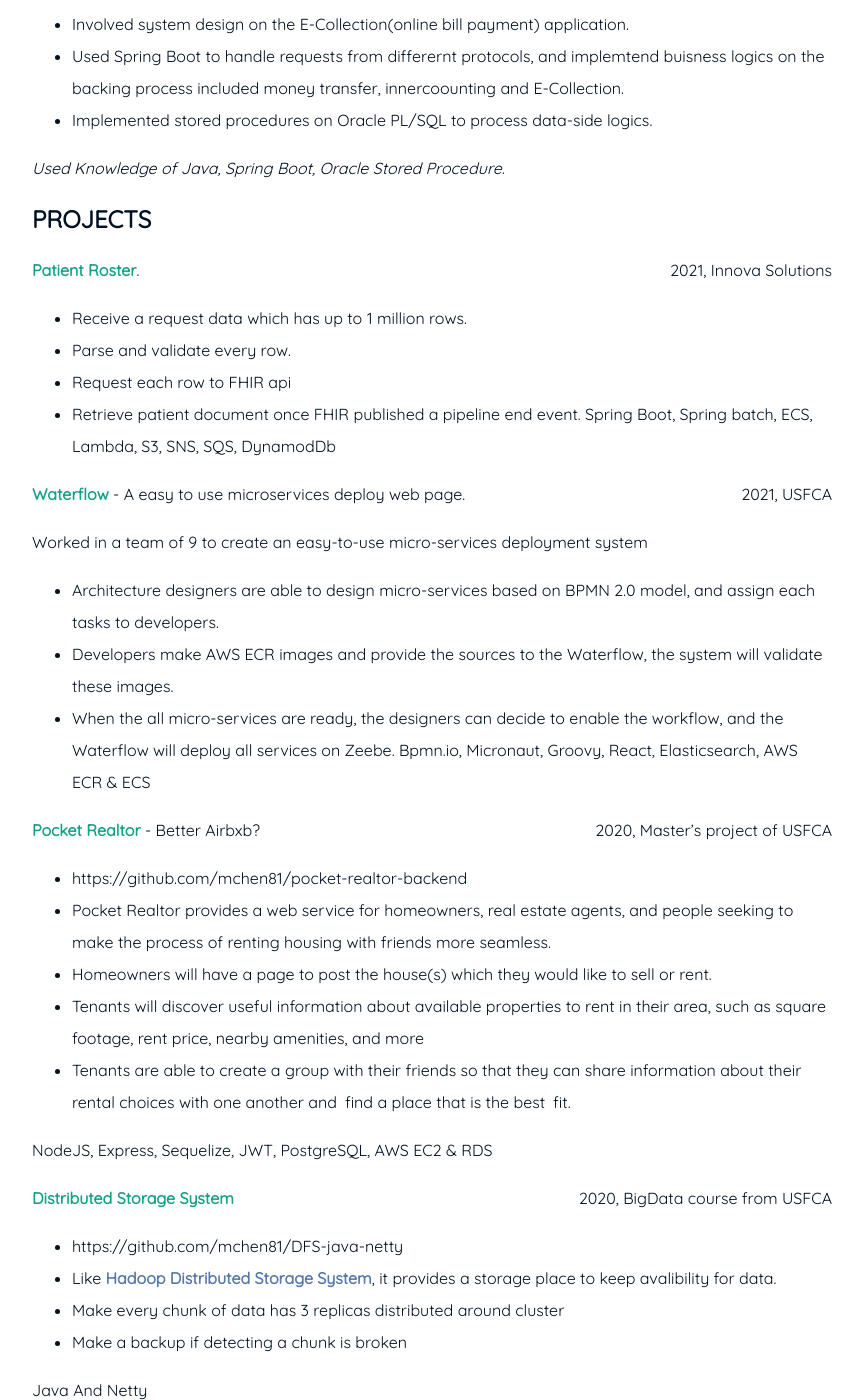
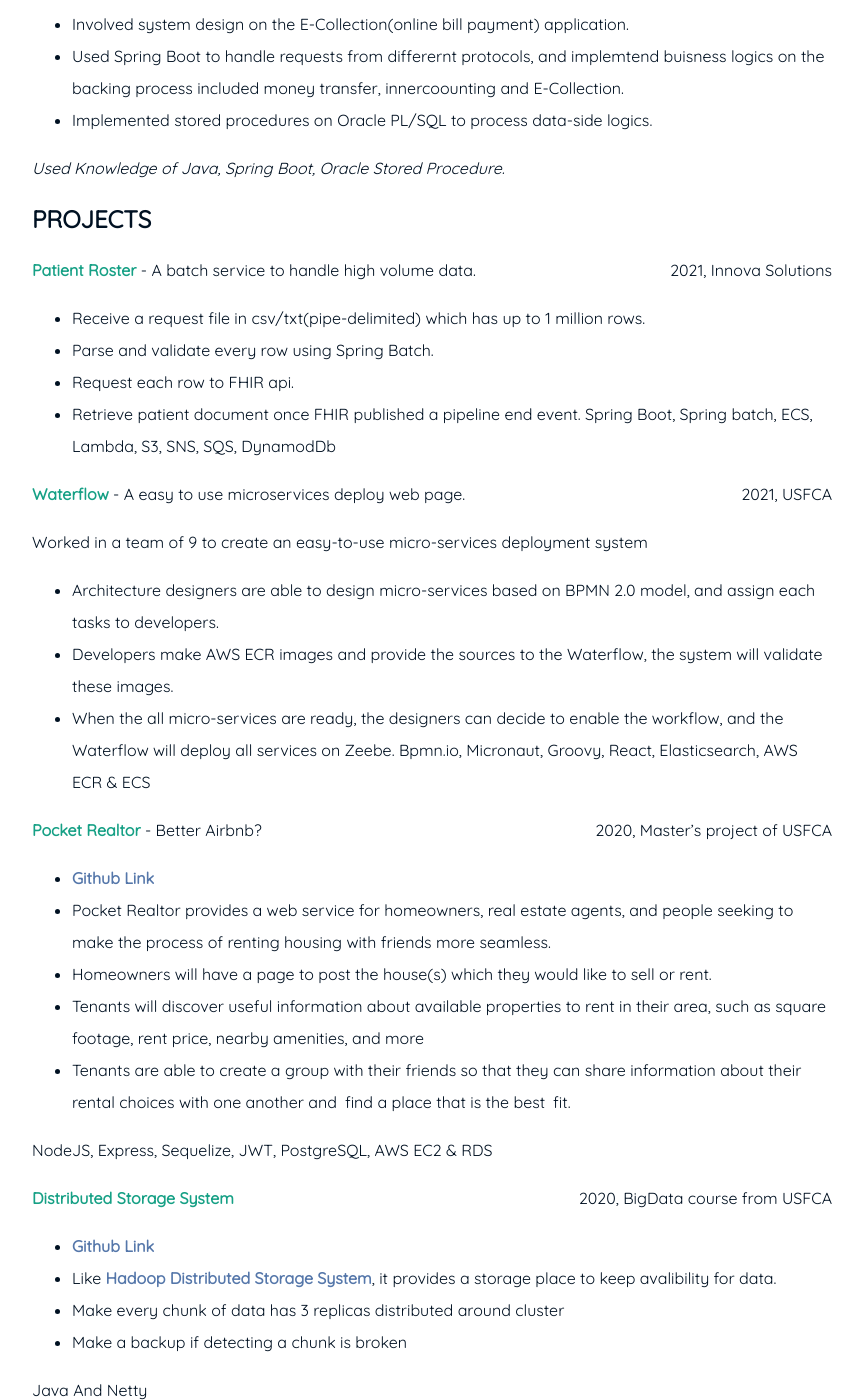
Before and after one commit to mchen81/blog, a Jekyll site: the page built from resume.md, in a window 1280 px wide and 1400 px high, scrolled down 1521 px. Shown: the whole window, without its empty margins (208-1071 px from the left). Built offline with Jekyll 4.4.1, drawn with Linux system fonts in a browser that asks for light colours; some of the changed text lies outside the part shown.

Commit message:
update resume and home page

```diff
--- a/resume.md
+++ b/resume.md
@@ -52,11 +52,11 @@ _Used Knowledge of Java, Spring Boot, Oracle Stored Procedure._
 
 ## PROJECTS
 
-**Patient Roster**. <span style="float: right; ">2021, Innova Solutions</span>
+**Patient Roster** - A batch service to handle high volume data. <span style="float: right; ">2021, Innova Solutions</span>
 
-- Receive a request data which has up to 1 million rows.
-- Parse and validate every row.
-- Request each row to FHIR api
+- Receive a request file in csv/txt(pipe-delimited) which has up to 1 million rows.
+- Parse and validate every row using Spring Batch.
+- Request each row to FHIR api.
 - Retrieve patient document once FHIR published a pipeline end event.
   Spring Boot, Spring batch, ECS, Lambda, S3, SNS, SQS, DynamodDb
 
@@ -69,9 +69,9 @@ Worked in a team of 9 to create an easy-to-use micro-services deployment system
 - When the all micro-services are ready, the designers can decide to enable the workflow, and the Waterflow will deploy all services on Zeebe.
   Bpmn.io, Micronaut, Groovy, React, Elasticsearch, AWS ECR & ECS
 
-**Pocket Realtor** - Better Airbxb? <span style="float: right; ">2020, Master's project of USFCA</span>
+**Pocket Realtor** - Better Airbnb? <span style="float: right; ">2020, Master's project of USFCA</span>
 
-- https://github.com/mchen81/pocket-realtor-backend
+- [Github Link](https://github.com/mchen81/pocket-realtor-backend)
 - Pocket Realtor provides a web service for homeowners, real estate agents, and people seeking to
   make the process of renting housing with friends more seamless.
 - Homeowners will have a page to post the house(s) which they would like to sell or rent.
@@ -83,7 +83,7 @@ NodeJS, Express, Sequelize, JWT, PostgreSQL, AWS EC2 & RDS
 
 **Distributed Storage System** <span style="float: right; ">2020, BigData course from USFCA</span>
 
-- https://github.com/mchen81/DFS-java-netty
+- [Github Link](https://github.com/mchen81/DFS-java-netty)
 - Like [Hadoop Distributed Storage System](https://hadoop.apache.org/), it provides a storage place to keep avalibility for data.
 - Make every chunk of data has 3 replicas distributed around cluster
 - Make a backup if detecting a chunk is broken
@@ -91,7 +91,9 @@ NodeJS, Express, Sequelize, JWT, PostgreSQL, AWS EC2 & RDS
 Java And Netty
 
 **Buy-Tracker** - A web app tracking what you've payed. <span style="float: right; ">2019</span>
-When I was first in the US, I tried to write down my spending in some mobile app. It's painful bucause typing lots of items and prices from reciptes didn't make sense. I realized I could write an app to help me achieve that - ocr. Taking a phto then tracking is done - how beautiful it is. Therefore, I built this app and got famaliar with Spring Boot.
+
+- [Github Link](https://github.com/mchen81/Buy-Tracker)
+  When I was first in the US, I tried to write down my spending in some mobile app. It's painful bucause typing lots of items and prices from reciptes didn't make sense. I realized I could write an app to help me achieve that - ocr. Taking a phto then tracking is done - how beautiful it is. Therefore, I built this app and got famaliar with Spring Boot.
 
 _But it didn't help a lot since I gotta take a really clear image. Even worse, it a web page but not a mobile app._
 
```
Also changed, not shown: other parts of resume.md (+1 -1 lines), _posts/2016-05-20-my-example-post.md (deleted, +0 -16 lines), _posts/2016-05-20-this-post-demonstrates-post-content-styles.md (deleted, +0 -103 lines), _posts/2016-05-20-welcome-to-jekyll.md (deleted, +0 -26 lines), _posts/2021-11-26-welcome-to-blog.md (added, +11 -0 lines), index.md (+18 -5 lines), _posts/2021-07-05-cookiecutter-spring-rest-jwt.md (renamed from _posts/2016-07-10-cookiecutter-spring-rest-jwt.md).
